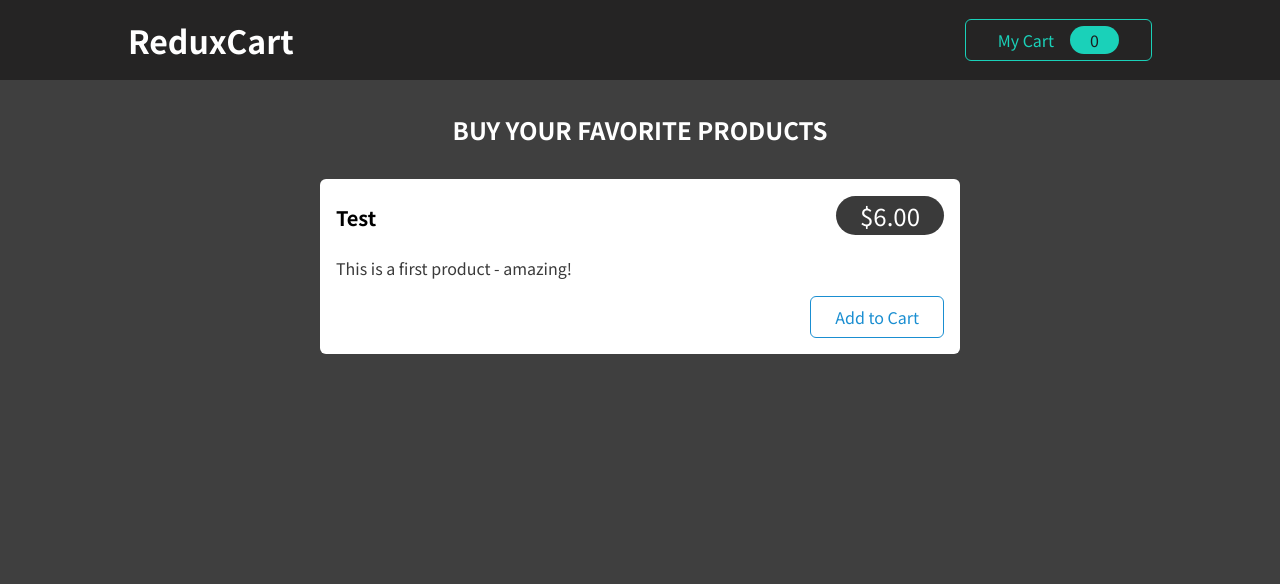
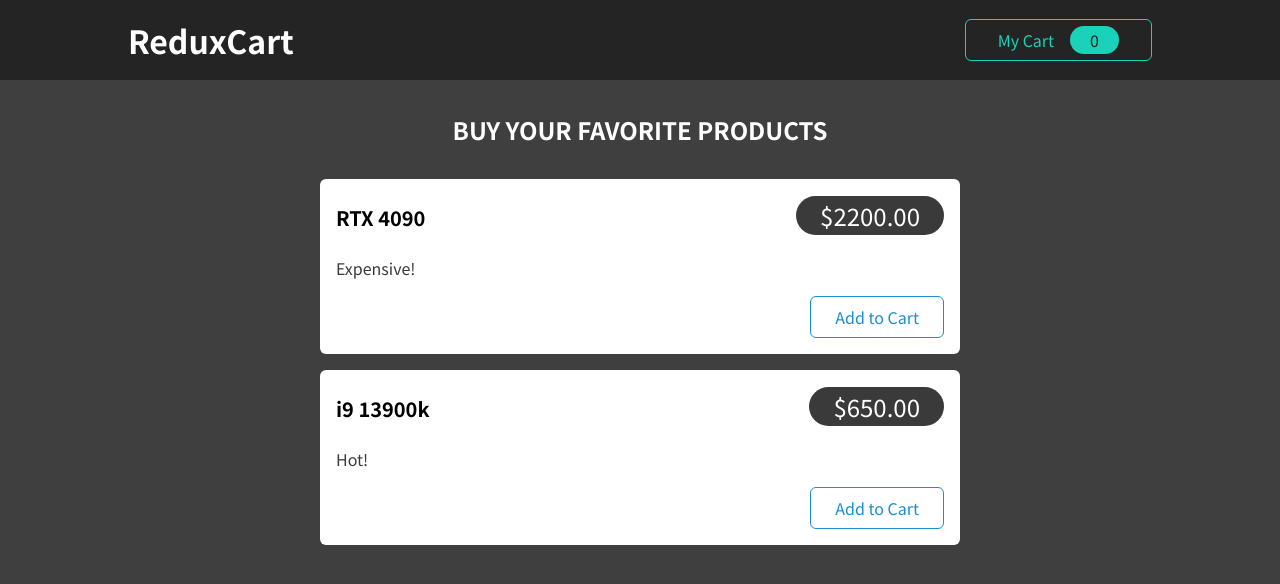
Before and after one commit to BenTec3d/UdemyReact, a React (Create React App) app in the folder PracticeProject_6/: page / in a window 1280 px wide. Shown: the top 584 px of the page. Built offline with nearby package versions, Linux system fonts and the light colour scheme.

Commit message:
added second dummy product

```diff
--- a/PracticeProject_6/src/components/Shop/Products.js
+++ b/PracticeProject_6/src/components/Shop/Products.js
@@ -7,9 +7,14 @@ const Products = (props) => {
       <h2>Buy your favorite products</h2>
       <ul>
         <ProductItem
-          title='Test'
-          price={6}
-          description='This is a first product - amazing!'
+          title='RTX 4090'
+          price={2200}
+          description='Expensive!'
+        />
+        <ProductItem
+          title='i9 13900k'
+          price={650}
+          description='Hot!'
         />
       </ul>
     </section>
```
